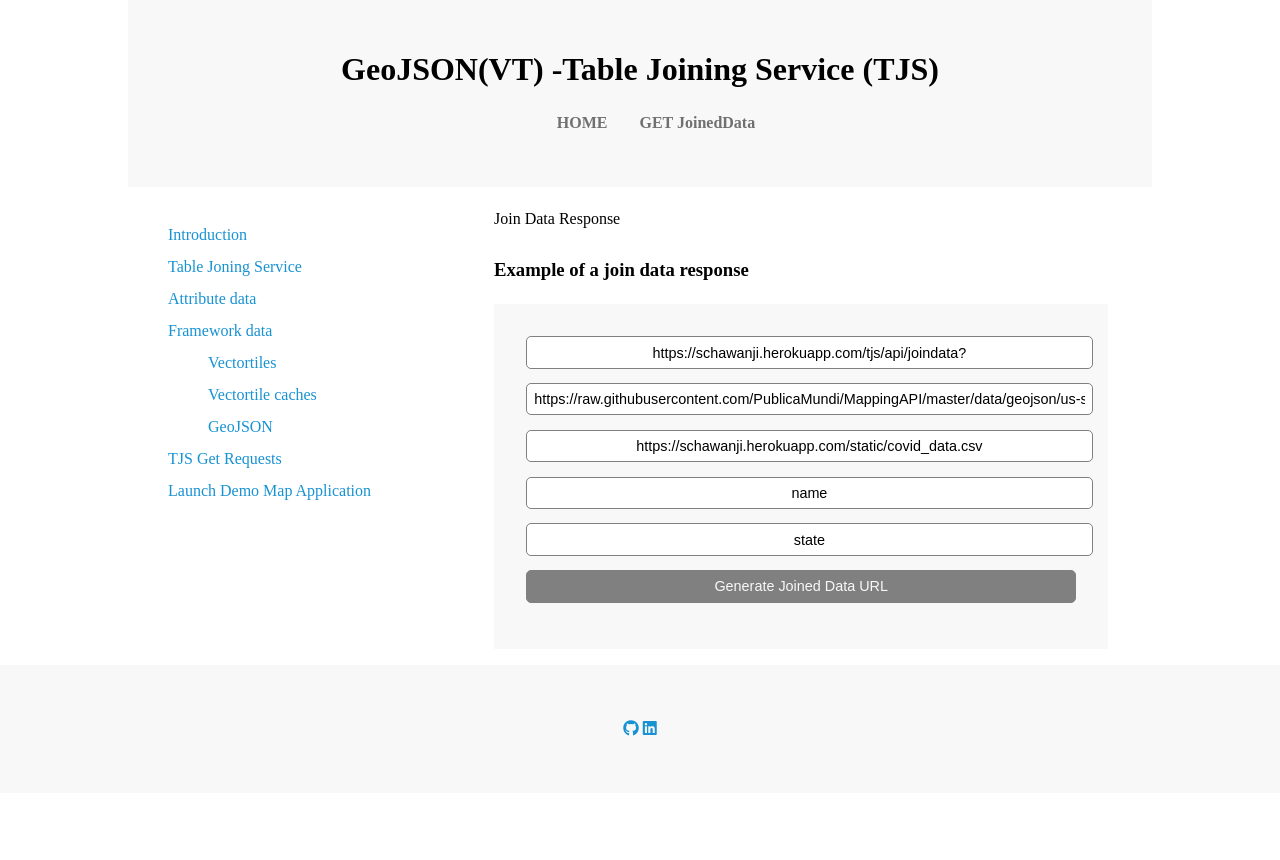
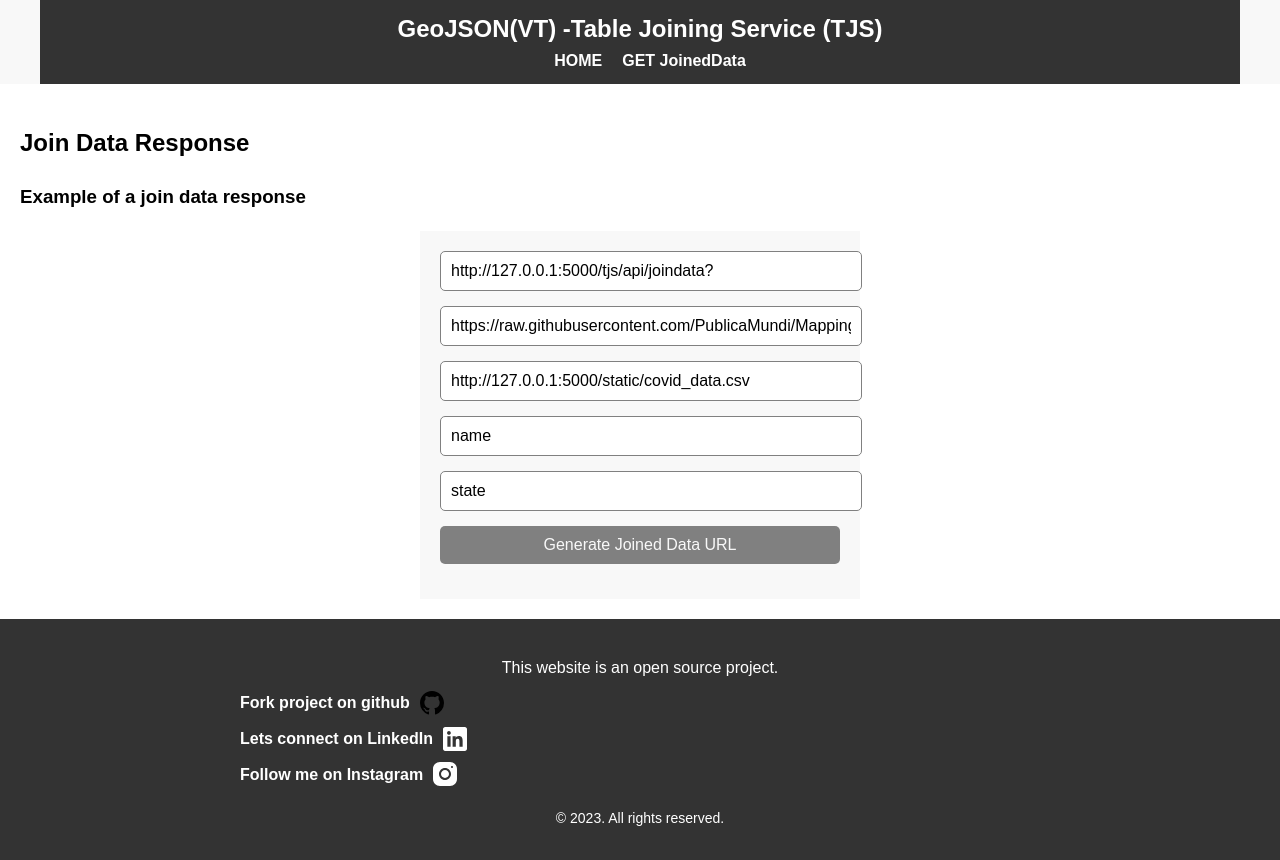
Before and after one commit to schawanji/TJS-Server, a Flask app: page /form in a window 1280 px wide. Before the commit the page ends 736 px from the top, so only its background shows below. Run offline with Flask 3, Linux system fonts and the light colour scheme; some libraries are stand-ins or nearby versions.

Commit message:
Changed Doc text

```diff
--- a/app.py
+++ b/app.py
@@ -92,4 +92,4 @@ def tjsapi_joindata():
 
 
 if __name__ == "__main__":
-    app.run()
+    app.run(host='0.0.0.0', port=5000)
--- a/static/css/style.css
+++ b/static/css/style.css
@@ -1,43 +1,78 @@
+/* Reset some default styles */
+body, ul {
+  margin: 0;
+  padding: 0;
+  list-style: none;
+}
+
+/* Global styles */
 body {
   margin: 0 auto;
-  line-height: 2rem;
-  font-size: 1rem;
+  line-height: 1.6;
+  font-size: 16px;
+  font-family: Arial, sans-serif;
+  background-color: #f8f8f8;
 }
 
 .container {
-  width: 80%;
+  max-width: 1200px;
   margin: 0 auto;
-}
-.container-flex {
-  display: flex;
-  margin: 0 auto;
-}
-main {
-  width: 60%;
-  max-width: 600pxpx;
-}
-aside {
-  width: 35%;
-  max-width: 350px;
-  margin-right: 1em;
+  padding: 0 20px;
 }
 
+/* Header styles */
+
 header {
+  background-color: #333;
+  color: #fff;
+  padding: 10px 0;
   text-align: center;
-  background: #f8f8f8;
-  padding: 2em 0;
-  margin-bottom: 1rem;
+}
+
+/* Style the site title */
+.site-title h1 {
+  margin: 0;
+  padding: 0;
+  font-size: 24px;
+}
+
+/* Style the navigation menu */
+nav ul {
+  list-style: none;
+  padding: 0;
+}
+
+nav ul li {
+  display: inline;
+}
+
+nav ul li:last-child {
+  margin-right: 0;
+}
+
+nav ul li a {
+  text-decoration: none;
+  color: #fff;
+  font-weight: bold;
+  transition: color 0.3s;
+}
+
+nav ul li a:hover {
+  color: #ff4500;
+}
+
+nav {
+  text-align: center;
 }
 
 nav ul {
-  list-style: none;
-  padding: 0;
   display: flex;
   justify-content: center;
+  padding: 0;
 }
 
 nav li {
-  margin-left: 2em;
+  margin-left: 20px;
 }
 
 nav a {
@@ -45,6 +80,7 @@ nav a {
   color: #707070;
   font-weight: 700;
   padding: 0.25em 0;
+  transition: color 0.3s ease;
 }
 
 nav a:hover,
@@ -52,60 +88,130 @@ nav a:focus {
   color: #1792d2;
 }
 
-li {
-  list-style: none;
-}
-a {
-  text-decoration: none;
+/* Main and Sidebar styles */
+.container-flex {
+  display: flex;
+  margin: 0 auto;
 }
 
-footer {
-  background: #f8f8f8;
-  text-align: center;
-  margin: 1em auto;
-  padding: 3em 0;
+main {
+  flex: 1;
+  padding: 20px;
+  background-color: #fff;
 }
 
-/*Typography*/
+aside {
+  flex-basis: 30%;
+  max-width: 350px;
+  margin-right: 20px;
+  background-color: #fff;
+}
 
+/* Footer styles */
+
+footer {
+  background-color: #333;
+  color: #fff;
+  padding: 20px 0;
+  text-align: center;
+}
+
+.footer-content {
+  max-width: 800px;
+  margin: 0 auto;
+}
+
+.footer-content p {
+  margin-bottom: 10px;
+  font-size: 16px;
+}
+
+.footer-links {
+  list-style: none;
+  padding: 0;
+}
+
+.footer-links li {
+  margin: 10px 0;
+}
+
+.footer-links a {
+  text-decoration: none;
+  color: #fff;
+  font-weight: bold;
+  display: flex;
+  align-items: center;
+}
+
+.footer-links svg {
+  margin-left: 10px;
+}
+
+/* Add hover effect to links */
+.footer-links a:hover {
+  color: #1792d2;
+}
+
+/* Copyright text */
+.footer-content p:last-child {
+  font-size: 14px;
+  margin-top: 20px;
+}
+
+
+/* Typography */
 a {
   color: #1792d2;
+  text-decoration: none;
+  transition: color 0.3s ease;
 }
+
 a:hover,
-.a:focus {
+a:focus {
   color: #143774;
 }
 
-code {
-  font-weight: 400;
-  padding: 1em 1em;
+pre {
+  background-color: #f4f4f4;
+  padding: 10px;
+  border: 1px solid #ccc;
+  font-family: 'Courier New', Courier, monospace;
+  white-space: pre-wrap; /* Preserve line breaks */
 }
 
-/*Forms*/
-
+/* Forms */
 form {
-  padding: 2em 2em;
+  padding: 20px;
   background: #f8f8f8;
   margin: 0 auto;
+  max-width: 400px;
 }
+
 input {
-  padding: 0.5em;
-  margin-bottom: 1em;
+  padding: 10px;
+  margin-bottom: 15px;
   border-radius: 5px;
   border: 1px solid gray;
   width: 100%;
-  text-align: center;
-  font-size: 0.9rem;
+  font-size: 16px;
 }
 
 .btn {
-  text-align: center;
+  display: inline-block;
+  padding: 10px 20px;
   background-color: gray;
   color: #f8f8f8;
+  text-align: center;
+  border: none;
+  border-radius: 5px;
+  cursor: pointer;
+  transition: opacity 0.3s ease;
 }
 
 .btn:hover {
   opacity: 0.8;
 }
 
-strong{text-align:center}
+strong {
+  text-align: center;
+}
--- a/templates/base.html
+++ b/templates/base.html
@@ -41,19 +41,47 @@
     {% block content %} {%endblock%}
 
     <footer>
-      <div class="container">
-        <div class="row">
-          <div class="col-sm-3"></div>
-          <div class="col-sm-9">
-            <a href="https://github.com/schawanji/TJS-Server"
-              ><i class="fa fa-github"></i
-            ></a>
+      <div class="footer-content">
+        <p>This website is an open source project.</p>
+        <ul class="footer-links">
 
-            <a href="https://www.linkedin.com/in/sharon-chawanji-935778155/"
-              ><i class="fab fa-linkedin"></i
-            ></a>
-          </div>
-        </div>
+          <li>
+            <a href="https://github.com/schawanji/TJS-Server">Fork project on github
+              <svg aria-hidden="true" height="24" viewBox="0 0 16 16" version="1.1" width="24" data-view-component="true">
+                <path
+                  d="M8 0c4.42 0 8 3.58 8 8a8.013 8.013 0 0 1-5.45 7.59c-.4.08-.55-.17-.55-.38 0-.27.01-1.13.01-2.2 0-.75-.25-1.23-.54-1.48 1.78-.2 3.65-.88 3.65-3.95 0-.88-.31-1.59-.82-2.15.08-.2.36-1.02-.08-2.12 0 0-.67-.22-2.2.82-.64-.18-1.32-.27-2-.27-.68 0-1.36.09-2 .27-1.53-1.03-2.2-.82-2.2-.82-.44 1.1-.16 1.92-.08 2.12-.51.56-.82 1.28-.82 2.15 0 3.06 1.86 3.75 3.64 3.95-.23.2-.44.55-.51 1.07-.46.21-1.61.55-2.33-.66-.15-.24-.6-.83-1.23-.82-.67.01-.27.38.01.53.34.19.73.9.82 1.13.16.45.68 1.31 2.69.94 0 .67.01 1.3.01 1.49 0 .21-.15.45-.55.38A7.995 7.995 0 0 1 0 8c0-4.42 3.58-8 8-8Z">
+                </path>
+              </svg>
+            </a>
+          </li>
+          <li>
+            <a href="https://www.linkedin.com/in/schawanji/">Lets connect on LinkedIn
+              <svg xmlns="http://www.w3.org/2000/svg" width="24" height="24" viewBox="0 0 16 16"
+                >
+                <title id="nag2y1vj406fl0b193g7hhs3ml7x4mw">LinkedIn</title>
+                <g clip-path="url(#clip0_202_91845)">
+                  <path
+                    d="M14.5455 0H1.45455C0.650909 0 0 0.650909 0 1.45455V14.5455C0 15.3491 0.650909 16 1.45455 16H14.5455C15.3491 16 16 15.3491 16 14.5455V1.45455C16 0.650909 15.3491 0 14.5455 0ZM5.05746 13.0909H2.912V6.18764H5.05746V13.0909ZM3.96291 5.20073C3.27127 5.20073 2.712 4.64 2.712 3.94982C2.712 3.25964 3.272 2.69964 3.96291 2.69964C4.65236 2.69964 5.21309 3.26036 5.21309 3.94982C5.21309 4.64 4.65236 5.20073 3.96291 5.20073ZM13.0938 13.0909H10.9498V9.73382C10.9498 8.93309 10.9353 7.90327 9.83491 7.90327C8.71855 7.90327 8.54691 8.77527 8.54691 9.67564V13.0909H6.40291V6.18764H8.46109V7.13091H8.49018C8.77673 6.58836 9.47636 6.016 10.52 6.016C12.6924 6.016 13.0938 7.44582 13.0938 9.30473V13.0909V13.0909Z"
+                    fill="currentColor"></path>
+                </g>
+              </svg>
+            </a>
+          </li>
+          <li>
+            <a href="https://www.instagram.com/schawanji/">Follow me on Instagram
+              <svg xmlns="http://www.w3.org/2000/svg" width="24" height="24" viewBox="0 0 16 16"
+               >
+                <title id="90fdwckh368qc4b4s153mke07s37hts">Instagram</title>
+                <g clip-path="url(#clip0_202_91849)">
+                  <path
+                    d="M4.66536 0C2.0927 0 0 2.09464 0 4.66797V11.3346C0 13.9073 2.09464 16 4.66797 16H11.3346C13.9073 16 16 13.9054 16 11.332V4.66536C16 2.0927 13.9054 0 11.332 0H4.66536ZM12.6667 2.66667C13.0347 2.66667 13.3333 2.96533 13.3333 3.33333C13.3333 3.70133 13.0347 4 12.6667 4C12.2987 4 12 3.70133 12 3.33333C12 2.96533 12.2987 2.66667 12.6667 2.66667ZM8 4C10.206 4 12 5.794 12 8C12 10.206 10.206 12 8 12C5.794 12 4 10.206 4 8C4 5.794 5.794 4 8 4ZM8 5.33333C7.29276 5.33333 6.61448 5.61428 6.11438 6.11438C5.61428 6.61448 5.33333 7.29276 5.33333 8C5.33333 8.70724 5.61428 9.38552 6.11438 9.88562C6.61448 10.3857 7.29276 10.6667 8 10.6667C8.70724 10.6667 9.38552 10.3857 9.88562 9.88562C10.3857 9.38552 10.6667 8.70724 10.6667 8C10.6667 7.29276 10.3857 6.61448 9.88562 6.11438C9.38552 5.61428 8.70724 5.33333 8 5.33333V5.33333Z"
+                    fill="currentColor"></path>
+                </g>
+              </svg></a>
+          </li>
+        </ul>
+
+        <p>&copy; 2023. All rights reserved.</p>
       </div>
     </footer>
 
--- a/templates/form.html
+++ b/templates/form.html
@@ -1,31 +1,7 @@
 {% extends "base.html"%} {% block content %}
 
-<div class="container container-flex">
-  <aside class="sidenav">
-    <ul>
-      <li><a href="#introduction">Introduction</a></li>
-      <li><a href="#table-joining-service">Table Joning Service</a></li>
-      <li><a href="#attribute-data">Attribute data</a></li>
-      <li>
-        <a href="#framework-data">Framework data</a>
-        <ul>
-          <li><a href="#vector-tiles">Vectortiles</a></li>
-          <li><a href="#vector-tile-caches">Vectortile caches</a></li>
-          <li><a href="#GeoJSON">GeoJSON</a></li>
-        </ul>
-      </li>
-
-      <li><a href="#tjs-requests">TJS Get Requests</a></li>
-      <li>
-        <a href="https://vtc-tjs-demo.netlify.app/">
-          Launch Demo Map Application</a
-        >
-      </li>
-    </ul>
-  </aside>
-
-  <main class="col-sm-9 main">
-    Join Data Response
+  <main >
+    <h2>Join Data Response</h2>
     <h3>Example of a join data response</h3>
 
     <div class="form">
@@ -37,10 +13,9 @@
             name="apiurl"
             class="form-control"
             placeholder="Enter URL e.g (https://example.tjs/api)"
-            pattern="https://.*"
             size="30"
             required
-            value="https://schawanji.herokuapp.com/tjs/api/joindata?"
+            value="http://127.0.0.1:5000/tjs/api/joindata?"
           />
         </div>
 
@@ -51,7 +26,6 @@
             name="frameworkurl"
             class="form-control"
             placeholder="Enter URL e.g (https://example.geojson)"
-            pattern="https://.*"
             required
             size="100"
             value="https://raw.githubusercontent.com/PublicaMundi/MappingAPI/master/data/geojson/us-states.json"
@@ -65,9 +39,8 @@
             id="attributeurl"
             name="attributeurl"
             placeholder="Enter URL e.g (https://example.csv)"
-            pattern="https://.*"
             required
-            value="https://schawanji.herokuapp.com/static/covid_data.csv"
+            value="http://127.0.0.1:5000/static/covid_data.csv"
           />
         </div>
         <div class="input-group mb-3">
```
Also changed, not shown: templates/index.html (+11 -11 lines).
